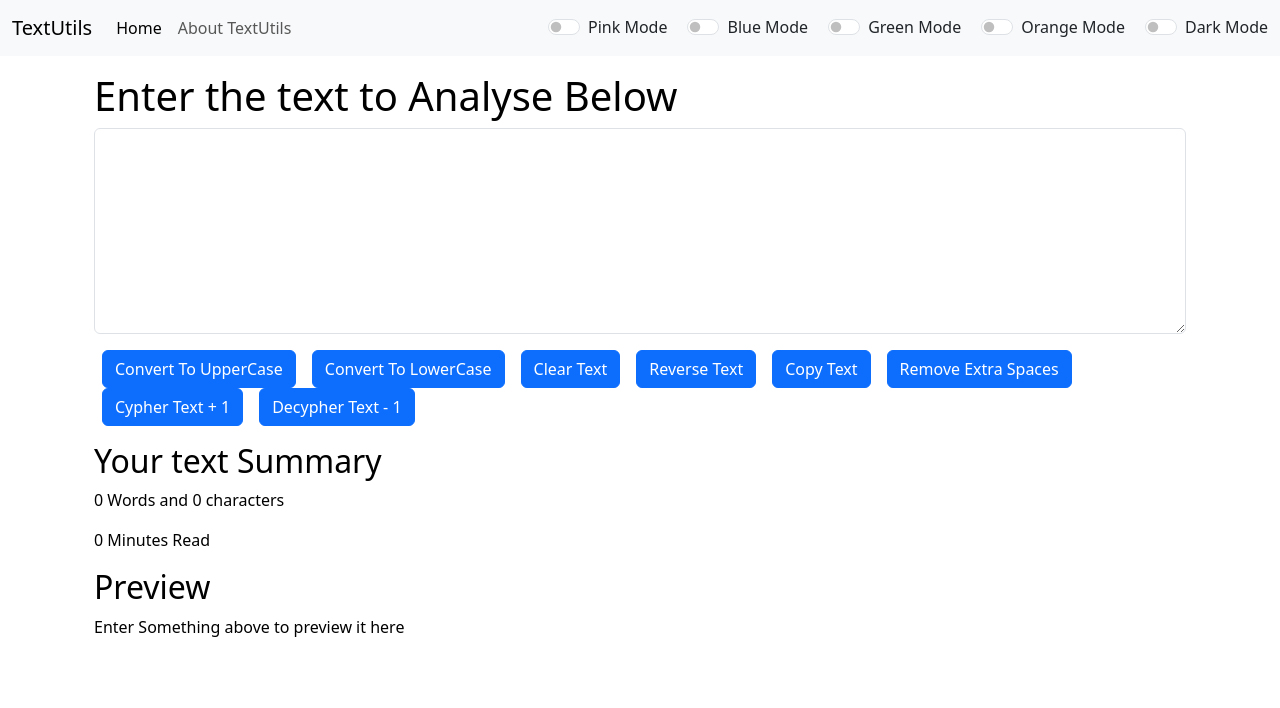
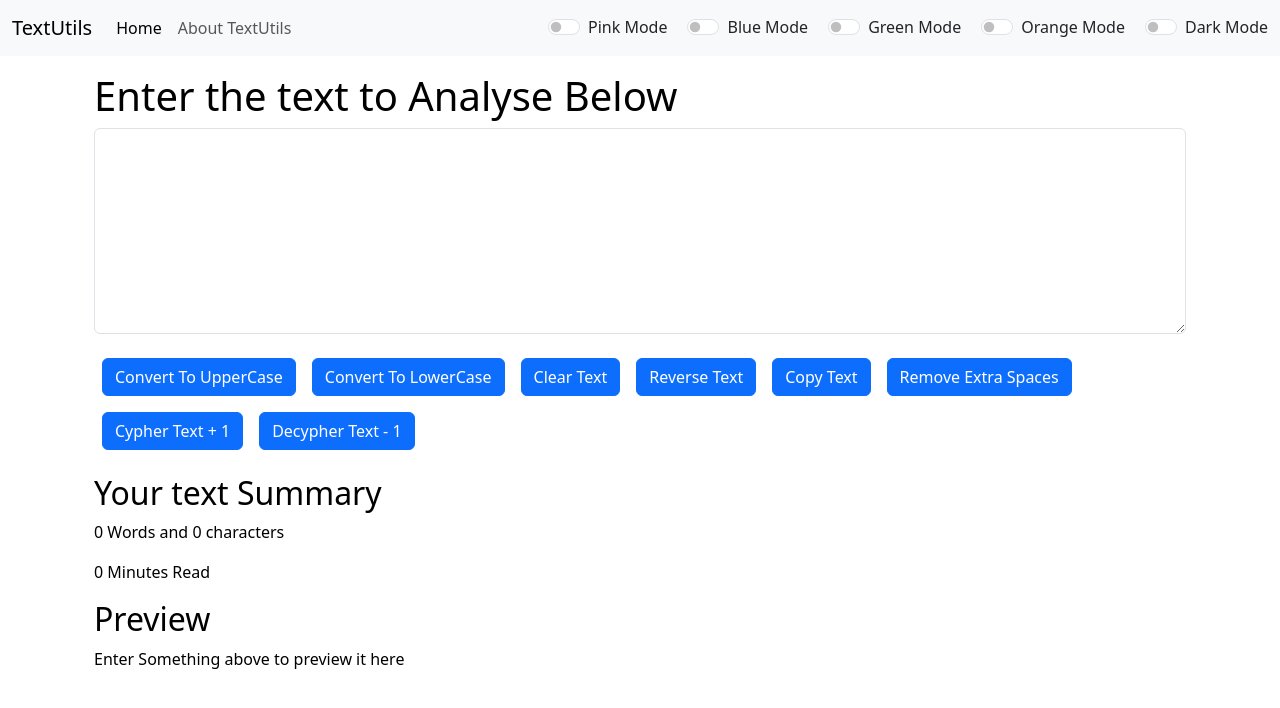
Before and after one commit to RudreshRaj001/my-app, a React (Create React App) app: page / in a window 1280 px wide. Shown: the top 708 px of the page. Built offline with nearby package versions, Linux system fonts and the light colour scheme.

Commit message:
Fixing Textform and buttons and adding routes

```diff
--- a/package.json
+++ b/package.json
@@ -5,12 +5,15 @@
   "dependencies": {
     "cra-template": "1.2.0",
     "express": "^4.19.2",
+    "gh-pages": "^6.1.1",
     "react": "^18.3.1",
     "react-dom": "^18.3.1",
     "react-router-dom": "^6.24.0",
     "react-scripts": "5.0.1"
   },
   "scripts": {
+    "predeploy": "npm run build",
+    "deploy": "gh-pages -d build",
     "start": "react-scripts start",
     "build": "react-scripts build",
     "test": "react-scripts test",
--- a/src/components/Textform.js
+++ b/src/components/Textform.js
@@ -97,19 +97,19 @@ export default function Textform(props) {
         need a onChange event to make the changes in the states
         by listning to the various events on like keyboard in the function */}
       </div>
-      <button className="btn btn-primary mx-2" onClick={handleUpClick}>Convert To UpperCase</button>
-      <button className="btn btn-primary mx-2" onClick={handleLoClick}>Convert To LowerCase</button>
-      <button className="btn btn-primary mx-2" onClick={handleClearClick}>Clear Text</button>
-      <button className="btn btn-primary mx-2" onClick={handleReverseClick}>Reverse Text</button>
-      <button className="btn btn-primary mx-2" onClick={handleCopy}>Copy Text</button>
-      <button className="btn btn-primary mx-2" onClick={handleExtraSpaces}>Remove Extra Spaces</button>
-      <button className="btn btn-primary mx-2" onClick={cypherClick}>Cypher Text + 1</button>
-      <button className="btn btn-primary mx-2" onClick={decypherClick}>Decypher Text - 1</button>
+      <button className="btn btn-primary mx-2 my-2" onClick={handleUpClick}>Convert To UpperCase</button>
+      <button className="btn btn-primary mx-2 my-2" onClick={handleLoClick}>Convert To LowerCase</button>
+      <button className="btn btn-primary mx-2 my-2" onClick={handleClearClick}>Clear Text</button>
+      <button className="btn btn-primary mx-2 my-2" onClick={handleReverseClick}>Reverse Text</button>
+      <button className="btn btn-primary mx-2 my-2" onClick={handleCopy}>Copy Text</button>
+      <button className="btn btn-primary mx-2 my-2" onClick={handleExtraSpaces}>Remove Extra Spaces</button>
+      <button className="btn btn-primary mx-2 my-2" onClick={cypherClick}>Cypher Text + 1</button>
+      <button className="btn btn-primary mx-2 my-2" onClick={decypherClick}>Decypher Text - 1</button>
     </div>
     <div className="container my-3" style = {{color: props.mode === "dark" ? "white" : "black"}}>
       <h2>Your text Summary</h2>
-      <p>{text.split(" ").length - 1} Words and {text.length} characters</p>
-      <p>{0.008 * (text.split(" ").length - 1)} Minutes Read</p>
+      <p>{text.split(" ").filter((element)=>{return element.length!==0}).length} Words and {text.length} characters</p>
+      <p>{0.008 * (text.split(" ").filter((element)=>{return element.length!==0}).length)} Minutes Read</p>
       <h2>Preview</h2>
       <p>{text.length > 0 ? text : "Enter Something above to preview it here"}</p>
     </div>
```
Also changed, not shown: src/App.js (+10 -1 lines), src/components/Navbar.js (+9 -0 lines), 2 other files (tests, documents, lock files or other folders).
